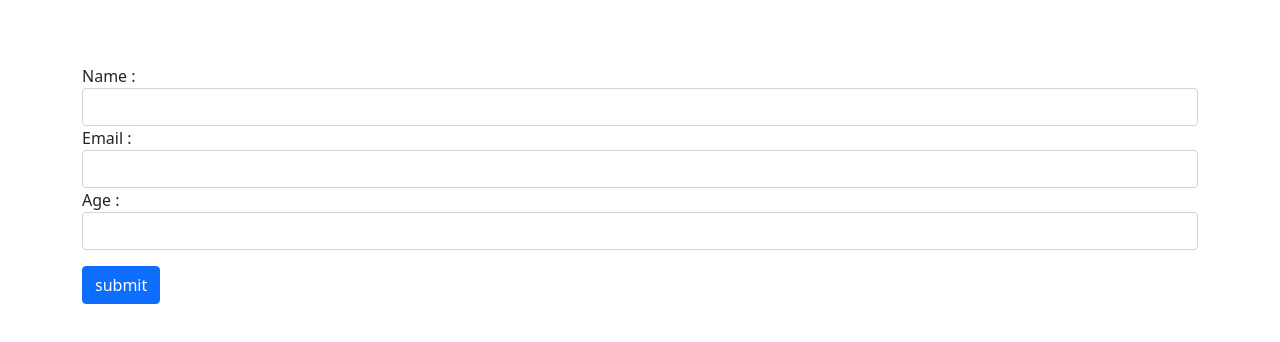
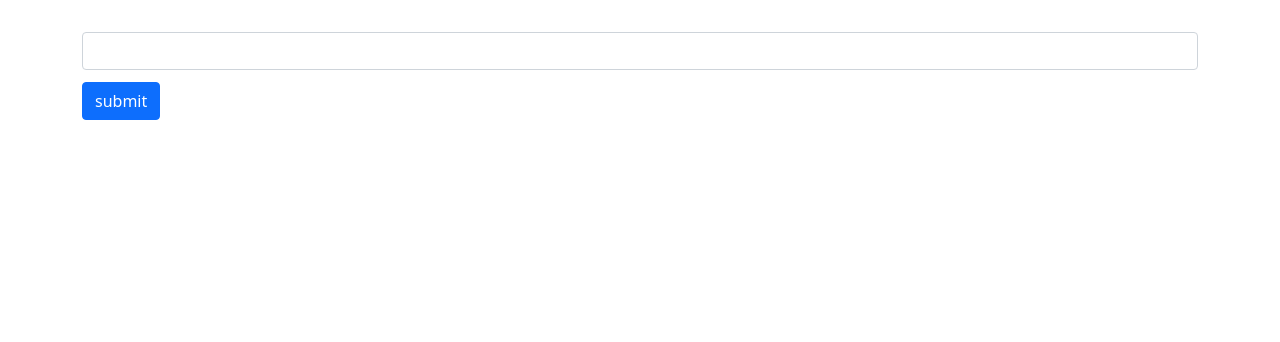
Before and after one commit to ajaySankapal/react-practice-2022, a React (Create React App) app: page / in a window 1280 px wide. Shown: the top 342 px of the page. Built offline with nearby package versions, Linux system fonts and the light colour scheme.

Commit message:
useRef-basics

```diff
--- a/src/4-forms/2-multiple-inputs.js
+++ b/src/4-forms/2-multiple-inputs.js
@@ -1,4 +1,4 @@
-import React, { useState } from "react";
+import React, { useState, useRef } from "react";
 import "bootstrap/dist/css/bootstrap.css";
 import "bootstrap/js/src/util/";
 //well now..! what if we have to include multiple input fields in our forms. so do we need to maintain multiple states for that multiple input fields? you can. but we have this functionality to create only one state and target that input fields in that state only by passing an object as its initial state
@@ -8,6 +8,7 @@ const MultipleInputs = () => {
   //   const [age, setAge] = useState("");
   const [person, setPerson] = useState({ firstName: "", email: "", age: "" });
   const [people, setPeople] = useState([]);
+  const refFocus = useRef(null);
   const handleChange = (e) => {
     const name = e.target.name;
     const value = e.target.value;
@@ -19,6 +20,7 @@ const MultipleInputs = () => {
       const newPerson = { ...person, id: new Date().getTime.toString() };
       setPeople([...people, newPerson]);
       setPerson({ firstName: "", email: "", age: "" });
+      refFocus.current.focus();
     }
   };
   return (
@@ -34,6 +36,7 @@ const MultipleInputs = () => {
               className="form-control"
               value={person.firstName}
               onChange={handleChange}
+              ref={refFocus}
             />
           </div>
           <div className="form-group">
--- /dev/null
+++ b/src/5-useRef/1-useRef-basics.js
@@ -0,0 +1,35 @@
+import React, { useEffect, useRef } from "react";
+
+//preserves values
+//DOES NOT trigger re-render
+//target DOM nodes/elements
+const UseRefBasics = () => {
+  const refContainer = useRef(null);
+  const handleSubmit = (e) => {
+    e.preventDefault();
+    console.log(refContainer.current.value);
+  };
+  return (
+    <div style={{ marginTop: "2rem" }}>
+      <form onSubmit={handleSubmit}>
+        <div className="form-group">
+          <input
+            type="text"
+            className="form-control"
+            ref={refContainer}
+            value={refContainer.value}
+          />
+        </div>
+        <button
+          type="submit"
+          className="btn btn-primary"
+          style={{ marginTop: "0.75rem" }}
+        >
+          submit
+        </button>
+      </form>
+    </div>
+  );
+};
+
+export default UseRefBasics;
--- a/src/App.js
+++ b/src/App.js
@@ -1,5 +1,5 @@
 import React from "react";
-import Setup from "./4-forms/2-multiple-inputs";
+import Setup from "./5-useRef/1-useRef-basics";
 
 function App() {
   return (
--- a/src/index.js
+++ b/src/index.js
@@ -1,6 +1,8 @@
 import React from "react";
 import ReactDOM from "react-dom";
 import App from "./App";
+import "bootstrap/dist/css/bootstrap.css";
+import "bootstrap/js/src/util/";
 
 ReactDOM.render(
   <React.StrictMode>
```
